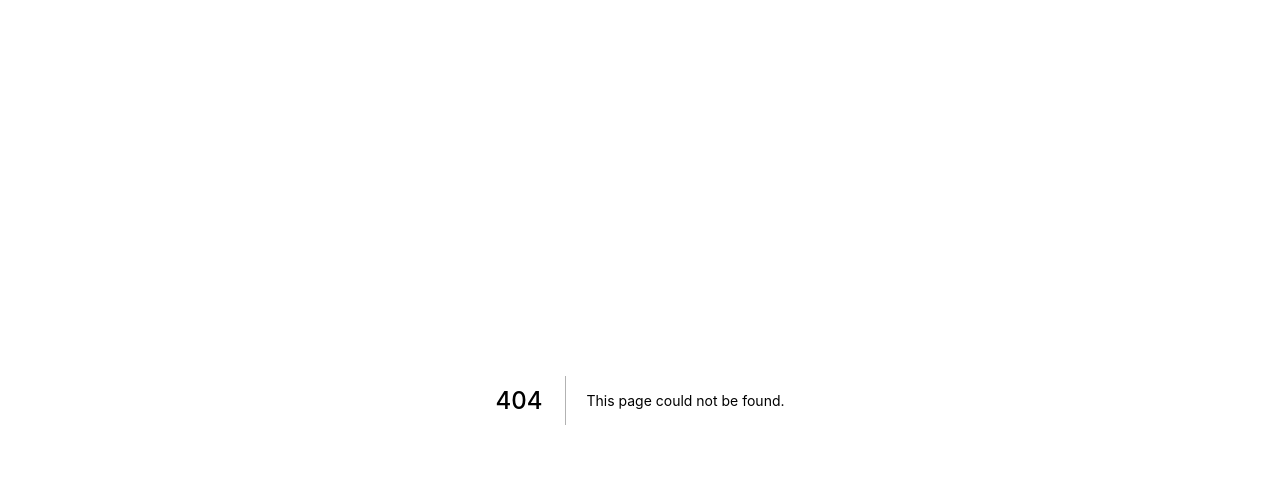
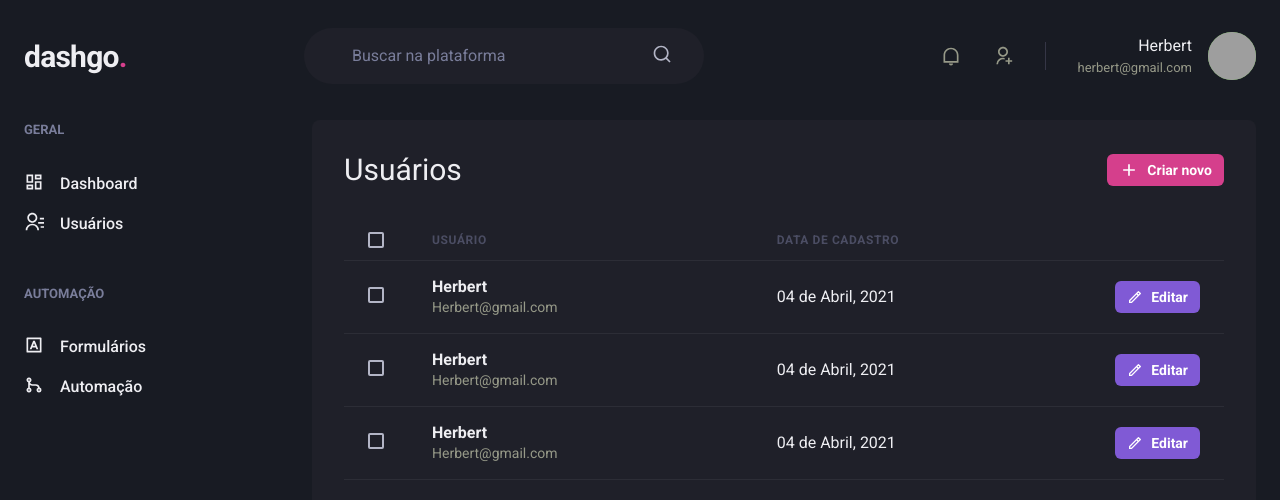
Before and after one commit to HerbertSSampaio/Ignite-04-dashgo, a Next.js app: page /users in a window 1280 px wide. Before the commit this address had no page. Shown: the top 500 px of the page. Built offline with nearby package versions, Linux system fonts and the light colour scheme; grey boxes are pictures that could not be loaded.

Commit message:
page user list

```diff
--- /dev/null
+++ b/src/pages/users/index.tsx
@@ -0,0 +1,117 @@
+import { Box, Flex, Button, Text, Heading, Icon, Table, Thead, Th, Tr, Td, Tbody, Checkbox } from "@chakra-ui/react";
+import { RiAddLine, RiPencilLine } from "react-icons/ri";
+import { Header } from '../../components/Header';
+import { Sidebar } from '../../components/Sidebar';
+
+export default function UserList() {
+    return (
+        <Box>
+            <Header />
+            <Flex w="100%" my="6" maxWidth={1480} mx="auto" px="6">
+                <Sidebar />
+
+                <Box flex="1" borderRadius={8} bg="gray.800" p="8">
+                    <Flex mb="8" justify="space-between" align="center">
+                        <Heading size="lg" fontWeight="normal">
+                            Usuários
+                        </Heading>
+                        <Button
+                            as="a"
+                            size="sm"
+                            fontSize="sm"
+                            colorScheme="pink"
+                            leftIcon={<Icon as={RiAddLine} fontSize="20" />}>
+                            Criar novo
+                        </Button>
+                    </Flex>
+                    <Table colorScheme="whiteAlpha">
+                        <Thead>
+                            <Tr>
+                                <Th px="6" color="gray.300" width="8">
+                                    <Checkbox colorScheme="pink" />
+                                </Th>
+                                <Th>Usuário</Th>
+                                <Th>Data de cadastro</Th>
+                                <Th  width="8"></Th>
+                            </Tr>
+                        </Thead>
+                        <Tbody>
+                            <Tr>
+                                <Td px="6">
+                                    <Checkbox colorScheme="pink" />
+                                </Td>
+                                <Td>
+                                    <Box>
+                                        <Text fontWeight="bold">Herbert</Text>
+                                        <Text fontSize="sm" color="gray.300">Herbert@gmail.com</Text>
+                                    </Box>
+                                </Td>
+                                <Td>
+                                    04 de Abril, 2021
+                                </Td>
+                                <Td>
+                                    <Button
+                                        as="a"
+                                        size="sm" fontSize="sm"
+                                        colorScheme="purple"
+                                        leftIcon={<Icon as={RiPencilLine} fontSize="16"/>
+                                    }>
+                                        Editar
+                                    </Button>
+                                </Td>
+                            </Tr>
+                            <Tr>
+                                <Td px="6">
+                                    <Checkbox colorScheme="pink" />
+                                </Td>
+                                <Td>
+                                    <Box>
+                                        <Text fontWeight="bold">Herbert</Text>
+                                        <Text fontSize="sm" color="gray.300">Herbert@gmail.com</Text>
+                                    </Box>
+                                </Td>
+                                <Td>
+                                    04 de Abril, 2021
+                                </Td>
+                                <Td>
+                                    <Button
+                                        as="a"
+                                        size="sm" fontSize="sm"
+                                        colorScheme="purple"
+                                        leftIcon={<Icon as={RiPencilLine} fontSize="16"/>
+                                    }>
+                                        Editar
+                                    </Button>
+                                </Td>
+                            </Tr>
+                            <Tr>
+                                <Td px="6">
+                                    <Checkbox colorScheme="pink" />
+                                </Td>
+                                <Td>
+                                    <Box>
+                                        <Text fontWeight="bold">Herbert</Text>
+                                        <Text fontSize="sm" color="gray.300">Herbert@gmail.com</Text>
+                                    </Box>
+                                </Td>
+                                <Td>
+                                    04 de Abril, 2021
+                                </Td>
+                                <Td>
+                                    <Button
+                                        as="a"
+                                        size="sm" fontSize="sm"
+                                        colorScheme="purple"
+                                        leftIcon={<Icon as={RiPencilLine} fontSize="16"/>
+                                    }>
+                                        Editar
+                                    </Button>
+                                </Td>
+                            </Tr>
+                        </Tbody>
+                    </Table>
+                </Box>
+            </Flex>
+        </Box>
+    );
+}
```
